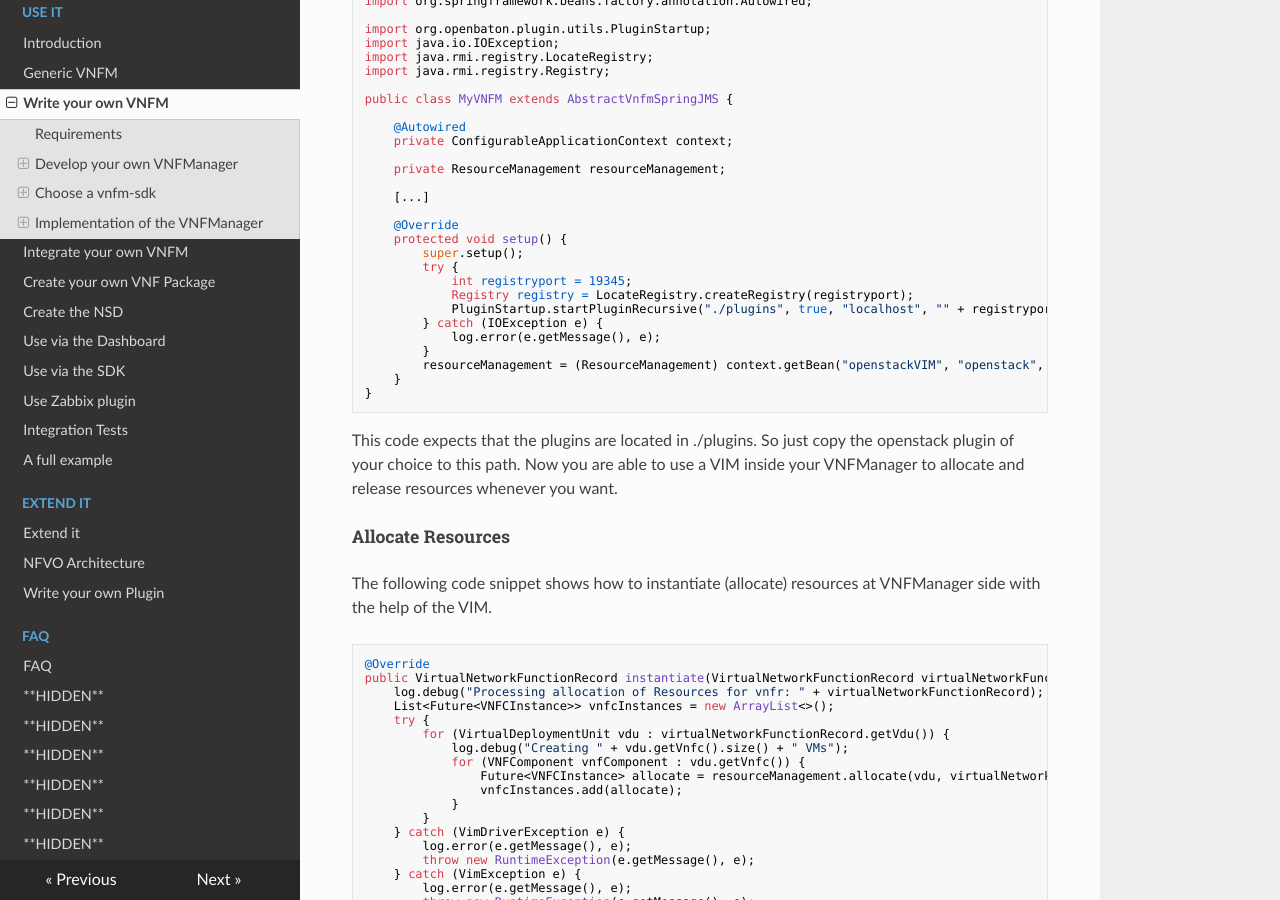
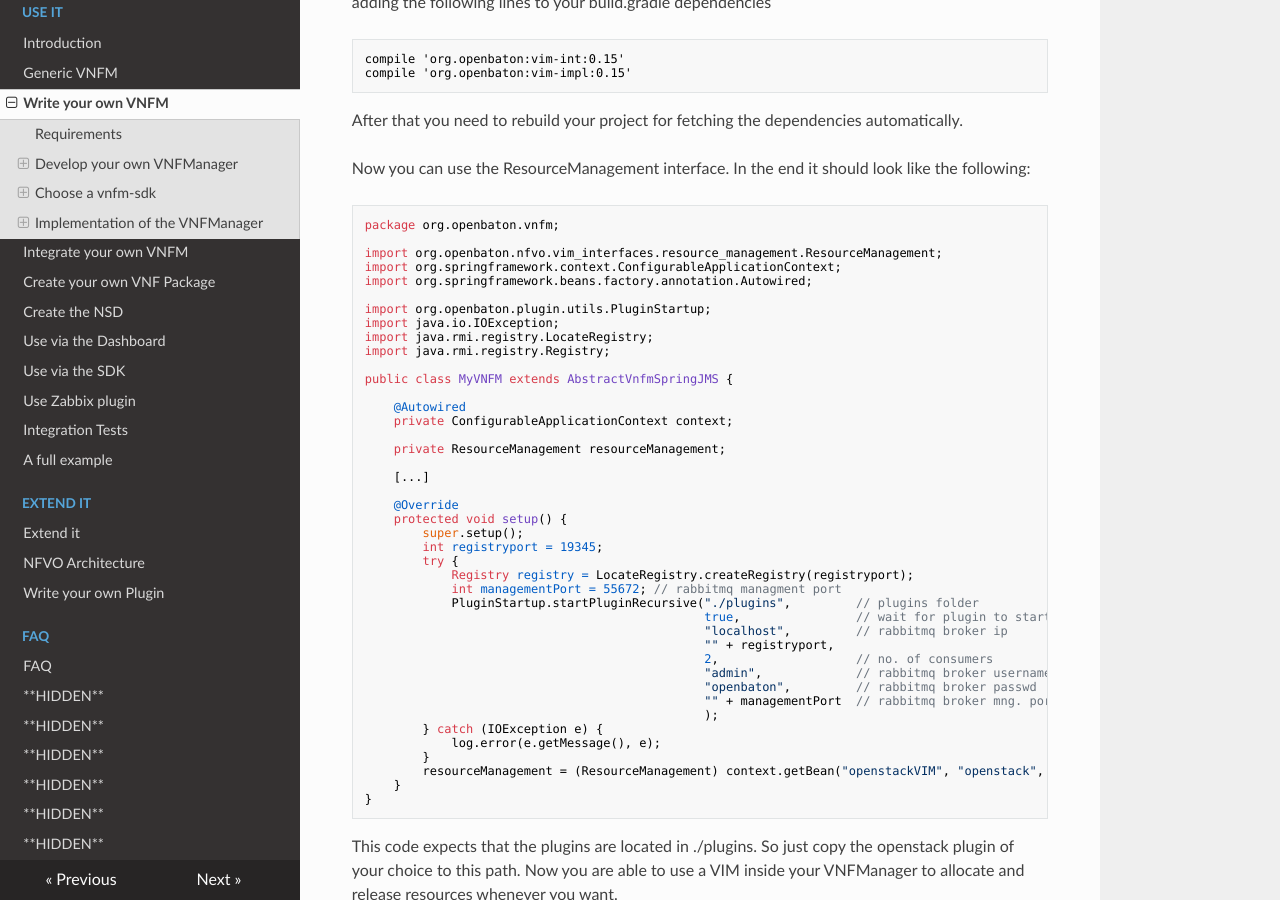
Before and after one commit to openbaton/docs, an MkDocs documentation site: the page built from docs/vnfm-how-to-write.md, in a window 1280 px wide and 900 px high, scrolled down 15228 px. Built offline with MkDocs 1.6.1, drawn with Linux system fonts in a browser that asks for light colours; nearby versions of some CDN libraries; old or Windows-style settings are respelled for this version of MkDocs; some of the changed text lies outside the part shown.

Commit message:
- updated vnfm skeleton to match the latest interface - updated the setup() sample code to match teh new startPluginRecursive interface   - added comments trying to explain the meaning of teh different params

````diff
--- a/docs/vnfm-how-to-write.md
+++ b/docs/vnfm-how-to-write.md
@@ -419,7 +419,9 @@
      * @param scripts
      */
     @Override
-    public VirtualNetworkFunctionRecord instantiate(VirtualNetworkFunctionRecord virtualNetworkFunctionRecord, Object scripts) throws Exception {
+    public VirtualNetworkFunctionRecord instantiate(VirtualNetworkFunctionRecord virtualNetworkFunctionRecord,
+	                                                Object scripts) throws Exception
+	{
         return virtualNetworkFunctionRecord;
     }
 
@@ -437,8 +439,13 @@
      * (out/in, up/down) a VNF instance.
      */
     @Override
-    public void scale() {
-
+    public VirtualNetworkFunctionRecord scale(Action scaleInOrOut,
+                                              VirtualNetworkFunctionRecord virtualNetworkFunctionRecord,
+                                              VNFCInstance component,
+                                              Object scripts,
+                                              VNFRecordDependency dependency) throws Exception
+	{
+		return virtualNetworkFunctionRecord;
     }
 
     /**
@@ -476,7 +486,9 @@
      * @param dependency
      */
     @Override
-    public VirtualNetworkFunctionRecord modify(VirtualNetworkFunctionRecord virtualNetworkFunctionRecord, VNFRecordDependency dependency) throws Exception {
+    public VirtualNetworkFunctionRecord modify(VirtualNetworkFunctionRecord virtualNetworkFunctionRecord,
+											   VNFRecordDependency dependency) throws Exception
+	{
         return virtualNetworkFunctionRecord;
     }
 
@@ -495,7 +507,8 @@
      * @param virtualNetworkFunctionRecord
      */
     @Override
-    public VirtualNetworkFunctionRecord terminate(VirtualNetworkFunctionRecord virtualNetworkFunctionRecord) throws Exception{
+    public VirtualNetworkFunctionRecord terminate(VirtualNetworkFunctionRecord virtualNetworkFunctionRecord) throws Exception
+	{
         return virtualNetworkFunctionRecord;
     }
 
@@ -505,7 +518,8 @@
     }
 
     @Override
-    public VirtualNetworkFunctionRecord start(VirtualNetworkFunctionRecord virtualNetworkFunctionRecord) throws Exception {
+    public VirtualNetworkFunctionRecord start(VirtualNetworkFunctionRecord virtualNetworkFunctionRecord) throws Exception
+	{
         return virtualNetworkFunctionRecord;
     }
 
@@ -629,14 +649,23 @@
     @Override
     protected void setup() {
         super.setup();
+		int registryport = 19345;
         try {
-            int registryport = 19345;
             Registry registry = LocateRegistry.createRegistry(registryport);
-            PluginStartup.startPluginRecursive("./plugins", true, "localhost", "" + registryport);
+			int managementPort = 55672; // rabbitmq managment port
+            PluginStartup.startPluginRecursive("./plugins",  		// plugins folder
+											   true, 				// wait for plugin to start
+											   "localhost", 		// rabbitmq broker ip
+											   "" + registryport,
+											   2,					// no. of consumers
+                                               "admin",				// rabbitmq broker username
+                                               "openbaton",			// rabbitmq broker passwd
+                                               "" + managementPort  // rabbitmq broker mng. port
+											   );
         } catch (IOException e) {
             log.error(e.getMessage(), e);
         }
-        resourceManagement = (ResourceManagement) context.getBean("openstackVIM", "openstack", 19345);
+        resourceManagement = (ResourceManagement) context.getBean("openstackVIM", "openstack", registryport);
     }
 }
 ```
````
Also changed, not shown: other parts of docs/vnfm-how-to-write.md (+11 -2 lines).
